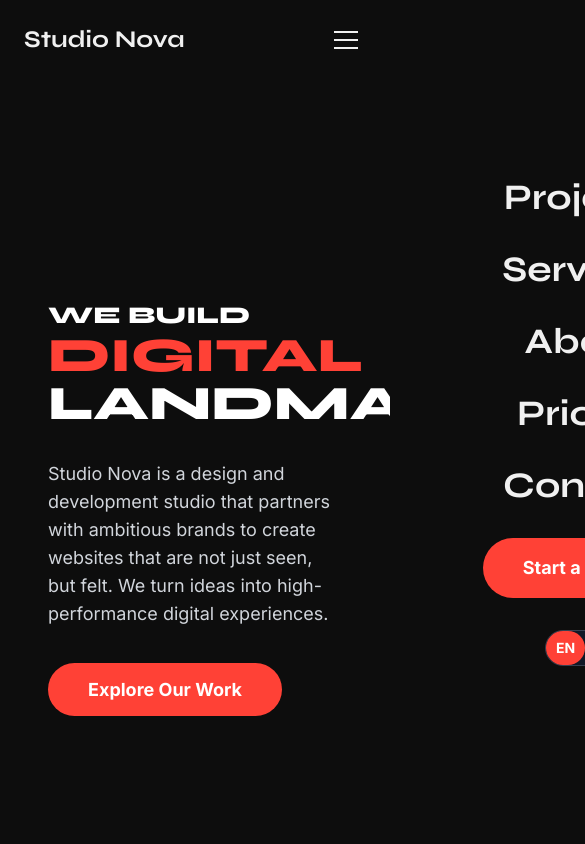
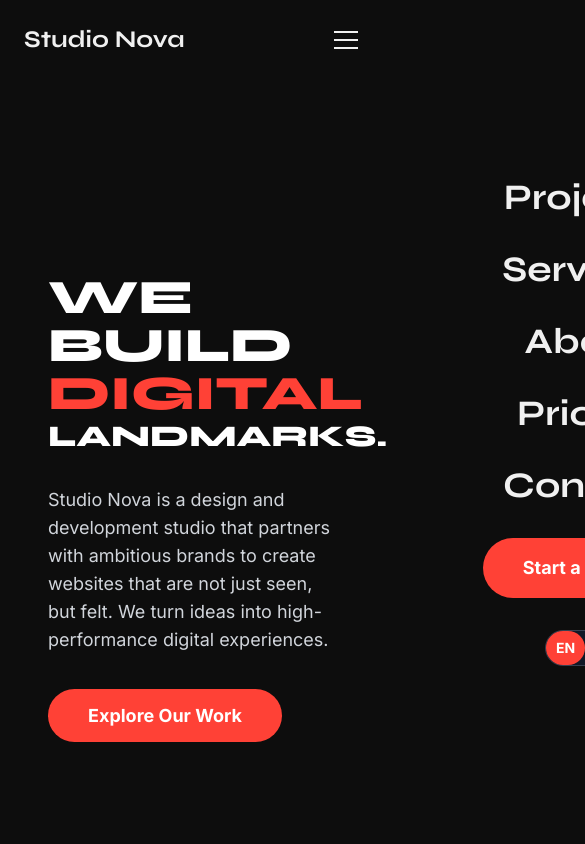
Before and after one commit to WebStudioNova/WebStudioNova, a React (Vite) app: page /#/ in a window 390 px wide. Shown: the top 844 px of the page, 585 px wide, since content can reach past the window. Built offline with nearby package versions, Linux system fonts and the light colour scheme.

Commit message:
HomePage updated...

```diff
--- a/pages/HomePage.tsx
+++ b/pages/HomePage.tsx
@@ -13,13 +13,22 @@ const HomePage: React.FC = () => {
 
   const isBosnian = language === 'ba';
 
-  const heroLine12Class = isBosnian
-    ? 'block text-4xl sm:text-5xl md:text-7xl lg:text-8xl xl:text-9xl'
-    : 'block text-5xl sm:text-6xl md:text-7xl lg:text-8xl xl:text-9xl';
+  let line1Class: string;
+  let line2Class: string;
+  let line3Class: string;
 
-  const heroLine3Class = isBosnian
-    ? 'block text-xl sm:text-3xl md:text-6xl lg:text-8xl xl:text-9xl'
-    : 'block text-2xl sm:text-4xl md:text-7xl lg:text-8xl xl:text-9xl';
+  if (isBosnian) {
+    // For Bosnian: 'MI GRADIMO' is small, 'DIGITALNE' and 'ORIJENTIRE.' are medium.
+    line1Class = 'block text-xl sm:text-3xl md:text-6xl lg:text-8xl xl:text-9xl';
+    line2Class = 'block text-4xl sm:text-5xl md:text-7xl lg:text-8xl xl:text-9xl';
+    line3Class = 'block text-4xl sm:text-5xl md:text-7xl lg:text-8xl xl:text-9xl';
+  } else {
+    // For English: "WE BUILD" and "DIGITAL" are large on all screens.
+    line1Class = 'block text-5xl sm:text-6xl md:text-7xl lg:text-8xl xl:text-9xl';
+    line2Class = 'block text-5xl sm:text-6xl md:text-7xl lg:text-8xl xl:text-9xl';
+    // "LANDMARKS." is smaller on mobile/tablet, but the same large size on desktop.
+    line3Class = 'block text-3xl sm:text-4xl md:text-5xl lg:text-8xl xl:text-9xl';
+  }
 
   return (
     <PageWrapper className="!py-0">
@@ -28,13 +37,13 @@ const HomePage: React.FC = () => {
         <div className="container mx-auto px-6">
           <AnimateOnScroll>
             <h1 className="font-display font-extrabold text-white leading-tight">
-              <span className={heroLine3Class}>
+              <span className={line1Class}>
                 {t('home_hero_l1')}
               </span>
-              <span className={`${heroLine12Class} text-brand-red`}>
+              <span className={`${line2Class} text-brand-red`}>
                 {t('home_hero_l2')}
               </span>
-              <span className={heroLine12Class}>
+              <span className={line3Class}>
                 {t('home_hero_l3')}
               </span>
             </h1>
```
